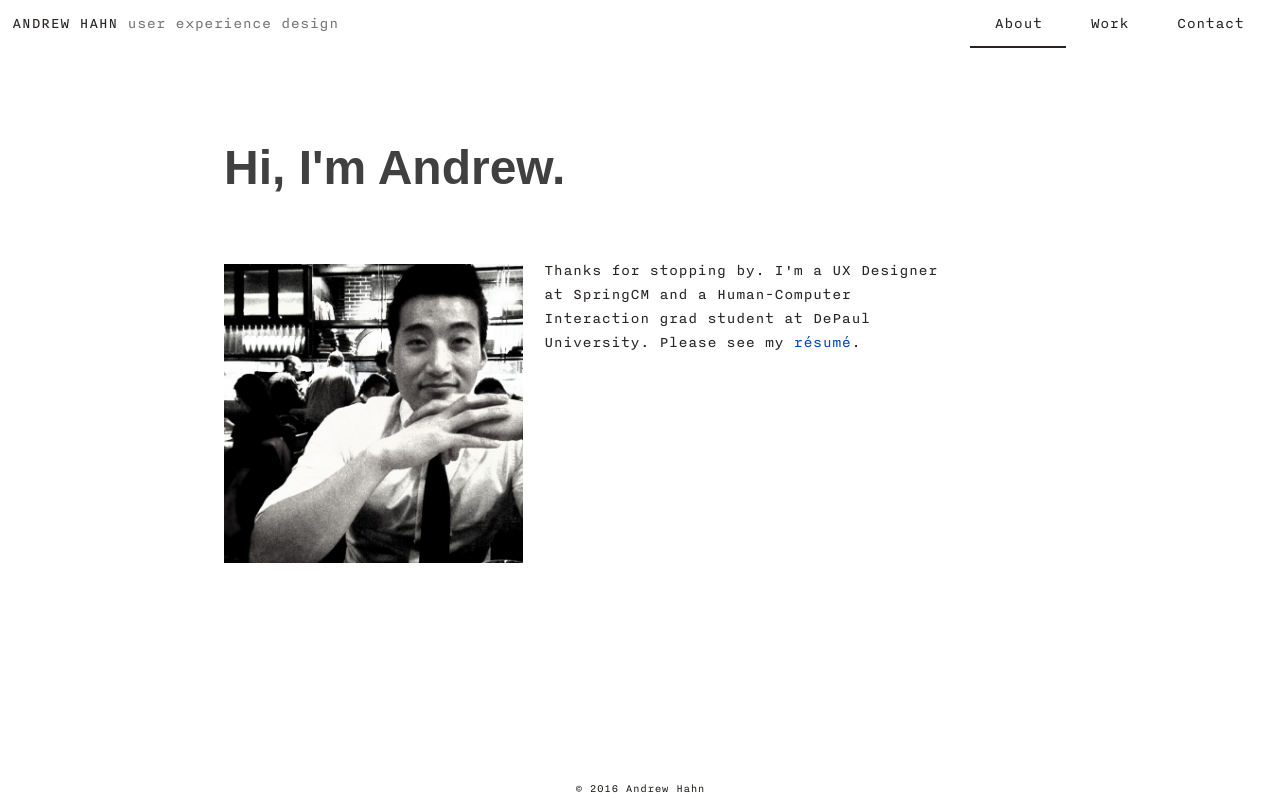
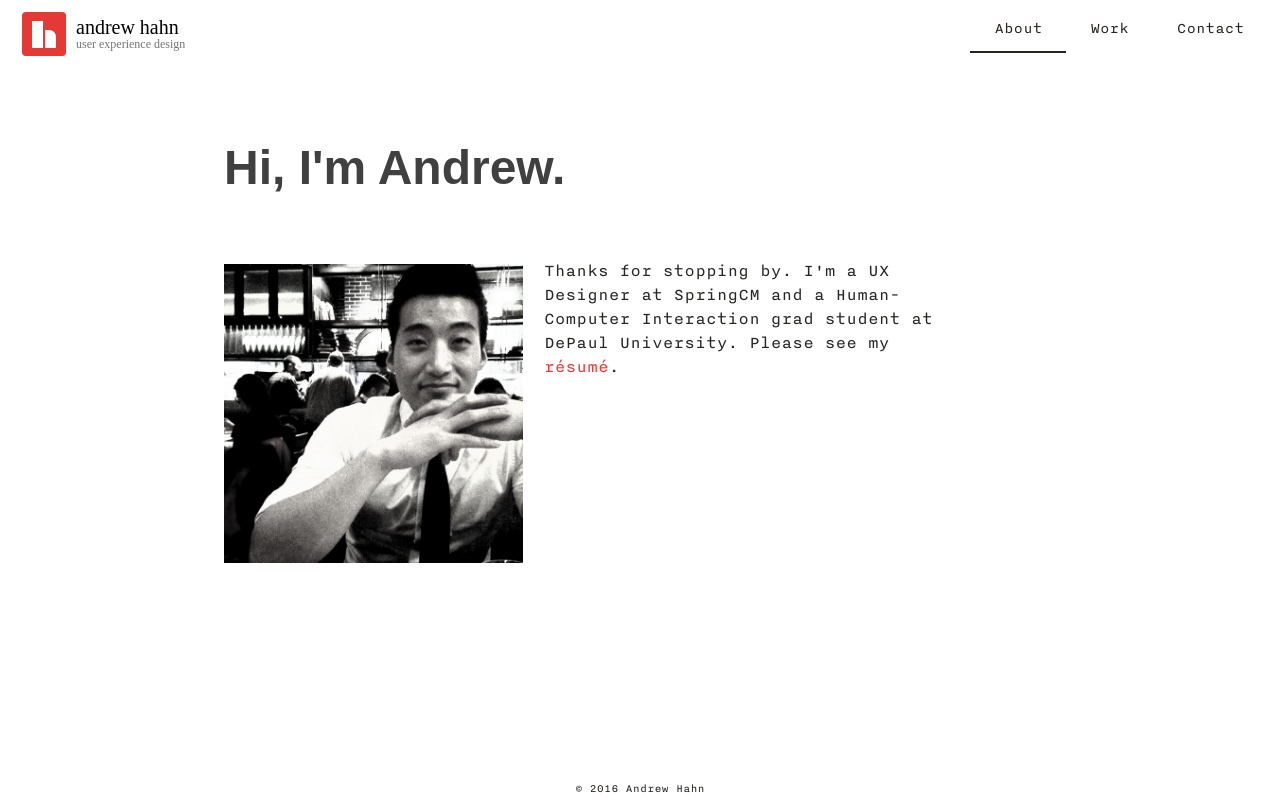
Before and after one commit to Hahndrew/portfolio2, a website: page about.html in a window 1280 px wide. Drawn offline with nearby package versions, Linux system fonts and the light colour scheme; a web font is replaced by a local one.

Commit message:
logo and new primary-color

```diff
--- a/_/components/sass/_layout.scss
+++ b/_/components/sass/_layout.scss
@@ -109,7 +109,9 @@ pre,table,fieldset,hr{
 	padding: 1.2rem;
 
 	#logo {
+		@include span(3);
 		float: left;
+
 		.ux {
 			@include breakpoint($xsmall) {
 			display: none;}
@@ -122,6 +124,7 @@ pre,table,fieldset,hr{
 		float: right;
 
 		.topmenu {
+			margin-top: 0.5rem;
 			margin-bottom: 0;
 
 			li {
--- a/_/components/sass/_variables.scss
+++ b/_/components/sass/_variables.scss
@@ -6,6 +6,9 @@ $large: 887px;
 
 
 /***** Colors ****************************************/
+
+// Primary Color
+$primary-color			: #E53935;
 
 // Background Colors
 $background-yellow		: #FFFBD2;
@@ -29,8 +32,8 @@ $mint					: #B0DEA1;
 $paleblack-base			: #282422;
 $secondary-base			: #757575;
 $paleblack-display		: rgba(0,0,0,0.75);
-$link					: #0047ba;
-$link-hover				: #0060FA;
+$link					: #E53935;
+$link-hover				: #FF1744;
 
 // Timeline Colors
 $black					: #080401;
--- a/_/components/sass/styles.scss
+++ b/_/components/sass/styles.scss
@@ -20,16 +20,16 @@
 // ------------------------------------------------
 // ---------------- TYPOGRAPHY --------------------
 // ------------------------------------------------
-/*
+
 .large-p {
 	font-size: 1.8rem;
-	line-height: 2.7rem;
+	line-height: 2.4rem;
 }
-*/
+
 
 // Links ----------------------------------------
 .link {
-	color: $link;
+	color: $primary-color;
 }
 .link:hover {
 	color: $link-hover;
--- a/about.html
+++ b/about.html
@@ -3,7 +3,7 @@
 <head>
 	<meta charset="UTF-8">
 	<meta name="viewport" content="width=device-width, initial-scale=1.0">
-	<title>Andrew Hahn's Portfolio</title>
+	<title>About</title>
 	<link rel="stylesheet" href="_/css/styles.css">
     <!--Favicon-->
     <link rel="icon" type="image/png" href="images/favicon.png"  />
@@ -17,9 +17,15 @@
 	<!-- Global Nav **************************************** -->
 	<!-- *************************************************** -->
 	<header id="pageHeader" class="cf">
+
 		<div id="logo">
-			<a href="index.html"><span class="a">A</span><span class="n">n</span><span class="d">d</span><span class="r">r</span><span class="e">e</span><span class="w">w</span> <span class="h-1">H</span><span class="a">a</span><span class="h-2">h</span><span class="n">n</span> <span class="ux">user experience design</span></a>
+				<figure class="logo-image">
+					<a href="index.html">
+					<img src="images/logo.svg" alt="logo"/>
+					</a>
+				</figure>
 		</div>
+
 		<nav id="mainNav" role="navigation">
 			<ul class="topmenu cf">
 				<li><a href="about.html" title="About Me page" class="current">About</a></li>
```
Also changed, not shown: _/css/styles.css, images/favicon.png, images/favicon.svg (added), images/logo.svg (added), images/profile.png (deleted), images/profilepic-me.png (deleted), 1 other file.
